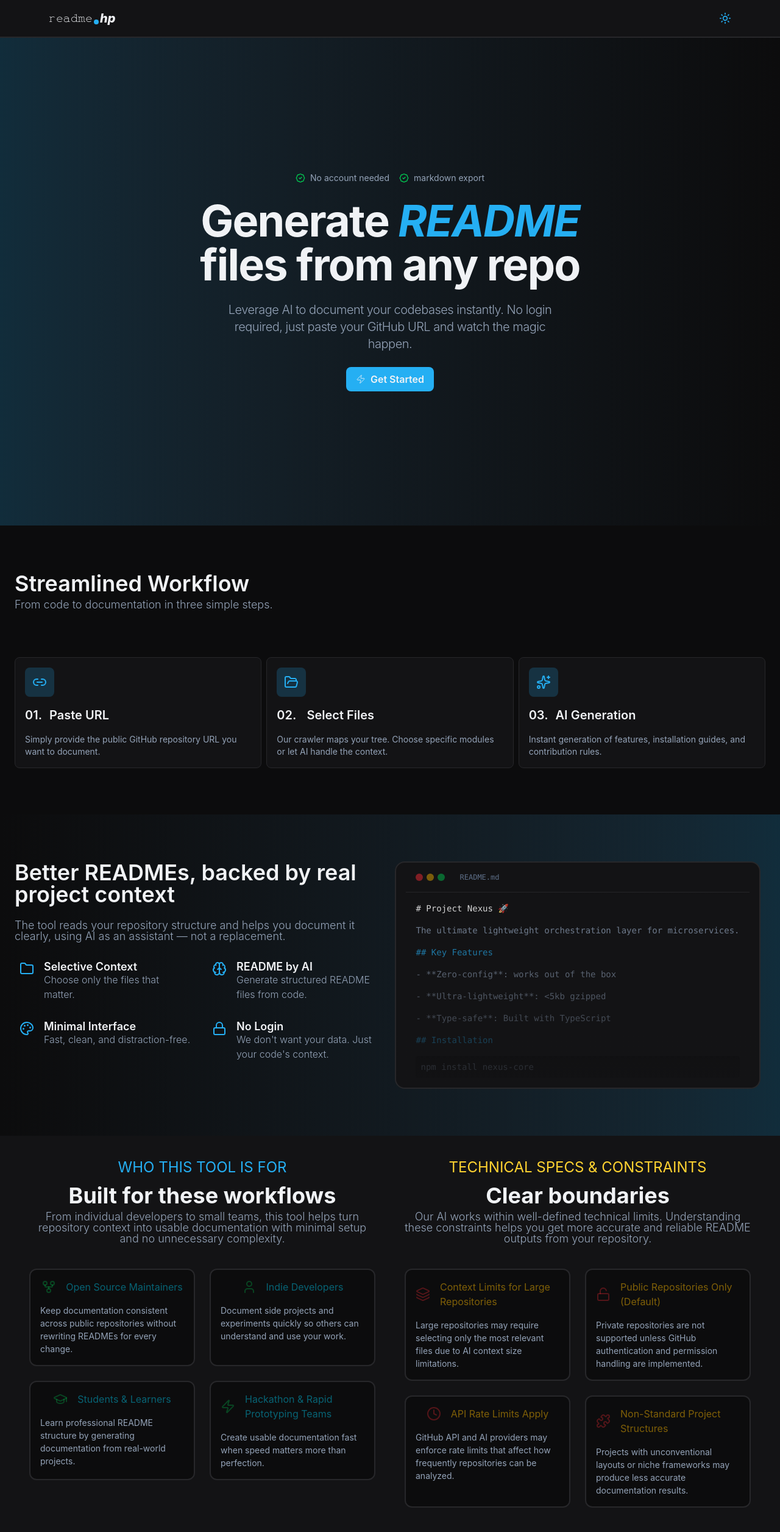
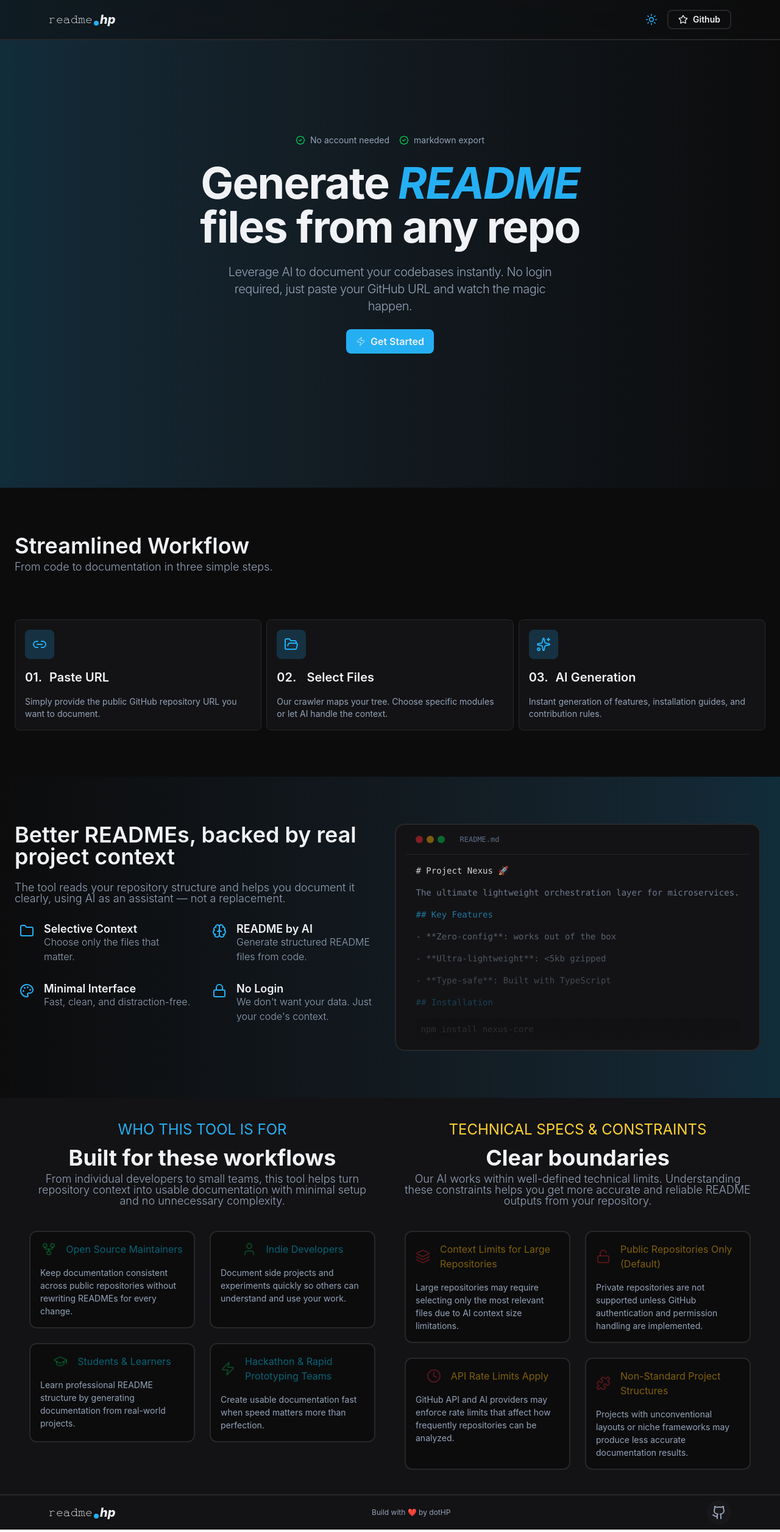
Before and after one commit to dotHP-harshu/readme.hp, a React (Vite) app in the folder frontend/: page / in a window 1280 px wide. Shown: the whole page at 61% size. Built offline with nearby package versions, Linux system fonts and the light colour scheme.

Commit message:
style: updated header and footer content and style

```diff
--- a/frontend/src/components/Footer.tsx
+++ b/frontend/src/components/Footer.tsx
@@ -2,15 +2,20 @@ import { Github } from "lucide-react";
 
 function Footer() {
   return (
-    <div className="bg-surface-primary-light dark:bg-surface-primary-dark flex flex-row-reverse justify-between items-center mt-6 px-20 max-xs:px-6 py-2 border-t-2 border-border-light dark:border-t-border-dark">
+    <div className="bg-surface-primary-light dark:bg-surface-primary-dark flex justify-between items-center px-20 max-xs:px-6 py-2 border-t-2 border-border-light dark:border-t-border-dark max-sm:flex-col gap-4">
       <div className="text-xl flex justify-center items-center gap-0.5">
         <span className="font-code">readme</span>
         <span className="inline-block w-2 h-2 bg-primary rounded-full self-baseline-last -translate-y-1/2"></span>
         <span className="font-extrabold font-sans italic">hp</span>
       </div>
+      <div>
+        <p className="text-center text-text-muted-light dark:text-text-muted-dark text-xs">
+          Build with ❤️ by dotHP
+        </p>
+      </div>
       <div className="flex justify-center items-center">
         <span className="p-2 rounded-full bg-surface-secondary-light dark:bg-surface-secondary-dark inline-block w-fit h-fit cursor-pointer text-text-muted-light dark:text-text-muted-dark hover:text-text-light dark:hover:text-text-dark transition-colors duration-200 hover:bg-surface-secondary-hover-light dark:hover:bg-surface-secondary-hover-dark">
-            <Github/>
+          <Github />
         </span>
       </div>
     </div>
--- a/frontend/src/components/Header.tsx
+++ b/frontend/src/components/Header.tsx
@@ -1,21 +1,36 @@
-import { Moon, Sun } from "lucide-react";
+import { Moon, Star, Sun } from "lucide-react";
 import { useTheme } from "../context/ThemeProvider";
 
 function Header() {
   const { theme, toggleTheme } = useTheme();
   console.log(theme);
   return (
-    <div className="bg-surface-primary-light border-b-2 border-b-border-light dark:bg-surface-primary-dark dark:border-b-border-dark flex justify-between items-center py-4 px-20 max-xs:px-6">
+    <div className="border-b-2 border-b-border-light dark:border-b-border-dark flex justify-between items-center py-4 px-20 max-xs:px-6 fixed top-0 left-0 z-99 w-full bg-bg-light/50 dark:bg-bg-dark/50 backdrop-blur-3xl">
       <div className="text-xl flex justify-center items-center gap-0.5">
         <span className="font-code">readme</span>
         <span className="inline-block w-2 h-2 bg-primary rounded-full self-baseline-last -translate-y-1/2"></span>
         <span className="font-extrabold font-sans italic">hp</span>
       </div>
-      <div
-        className="w-fit cursor-pointer hover:text-primary-hover text-primary transition-colors duration-200"
-        onClick={toggleTheme}
-      >
-        {theme == "light" ? <Moon size={20} /> : <Sun size={20} />}
+      <div className="flex justify-center items-center gap-4">
+        <div
+          className="w-fit cursor-pointer hover:text-primary-hover text-primary transition-colors duration-200"
+          onClick={toggleTheme}
+        >
+          {theme == "light" ? <Moon size={20} /> : <Sun size={20} />}
+        </div>
+        <div className="">
+          <a
+            href="https://github.com/dothp-harshu/readme.hp"
+            target="_blank"
+            className="flex justify-center items-center gap-2 border-2 border-border-light dark:border-border-dark px-4 py-1 rounded-lg hover:bg-surface-secondary-hover-light dark:hover:bg-surface-secondary-hover-dark transition-colors duration-300
+        "
+          >
+            <span>
+              <Star className="" size={16} />
+            </span>
+            <span className="text-sm font-semibold">Github</span>
+          </a>
+        </div>
       </div>
     </div>
   );
--- a/frontend/src/pages/HomePage.tsx
+++ b/frontend/src/pages/HomePage.tsx
@@ -1,3 +1,4 @@
+import Footer from "../components/Footer";
 import DesignedFor from "../components/HomePage/DesignedFor";
 import Feature from "../components/HomePage/Feature";
 import HomeHero from "../components/HomePage/HomeHero";
@@ -16,6 +17,7 @@ function HomePage() {
           <Limitations />
         </div>
       </section>
+      <Footer/>
     </main>
   );
 }
```
